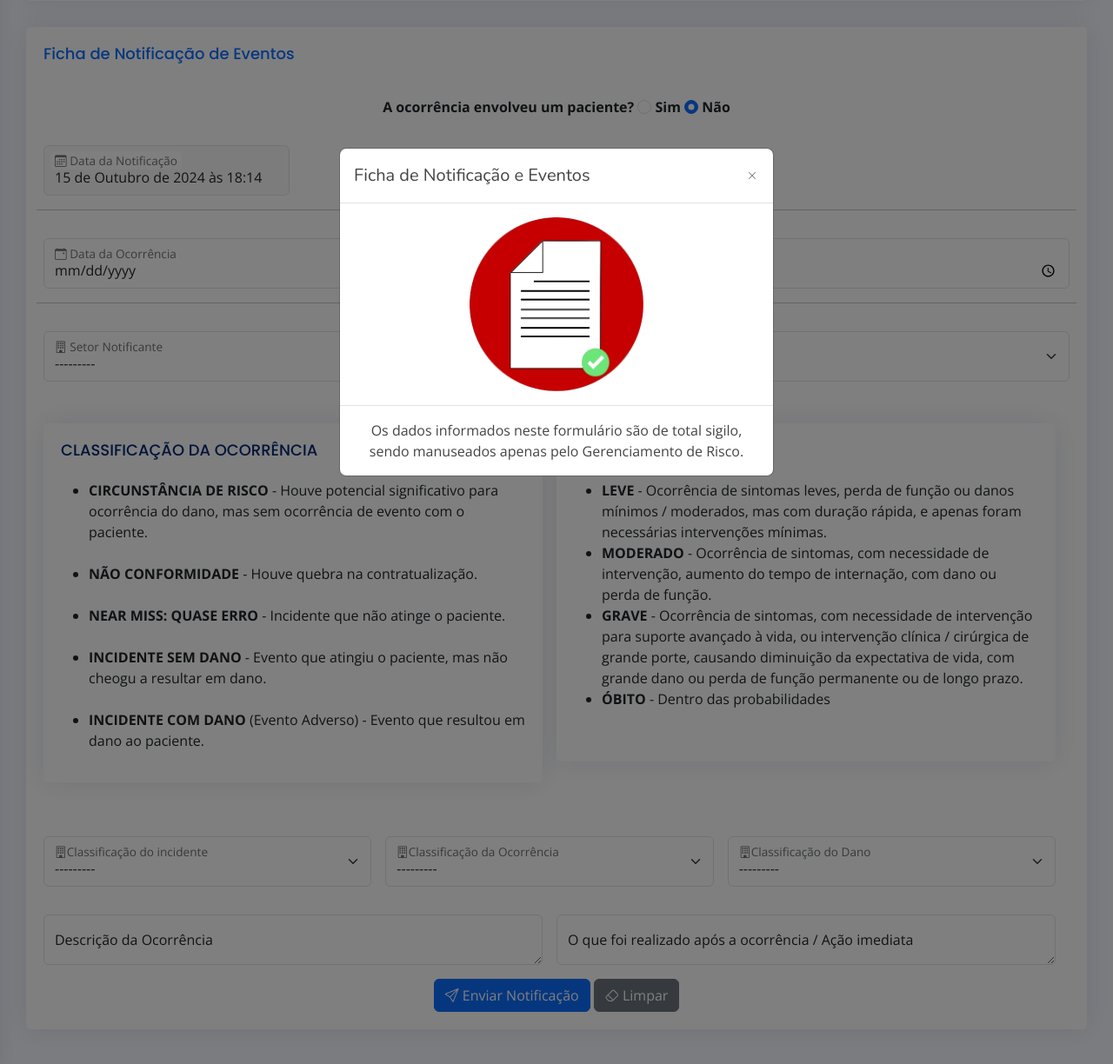
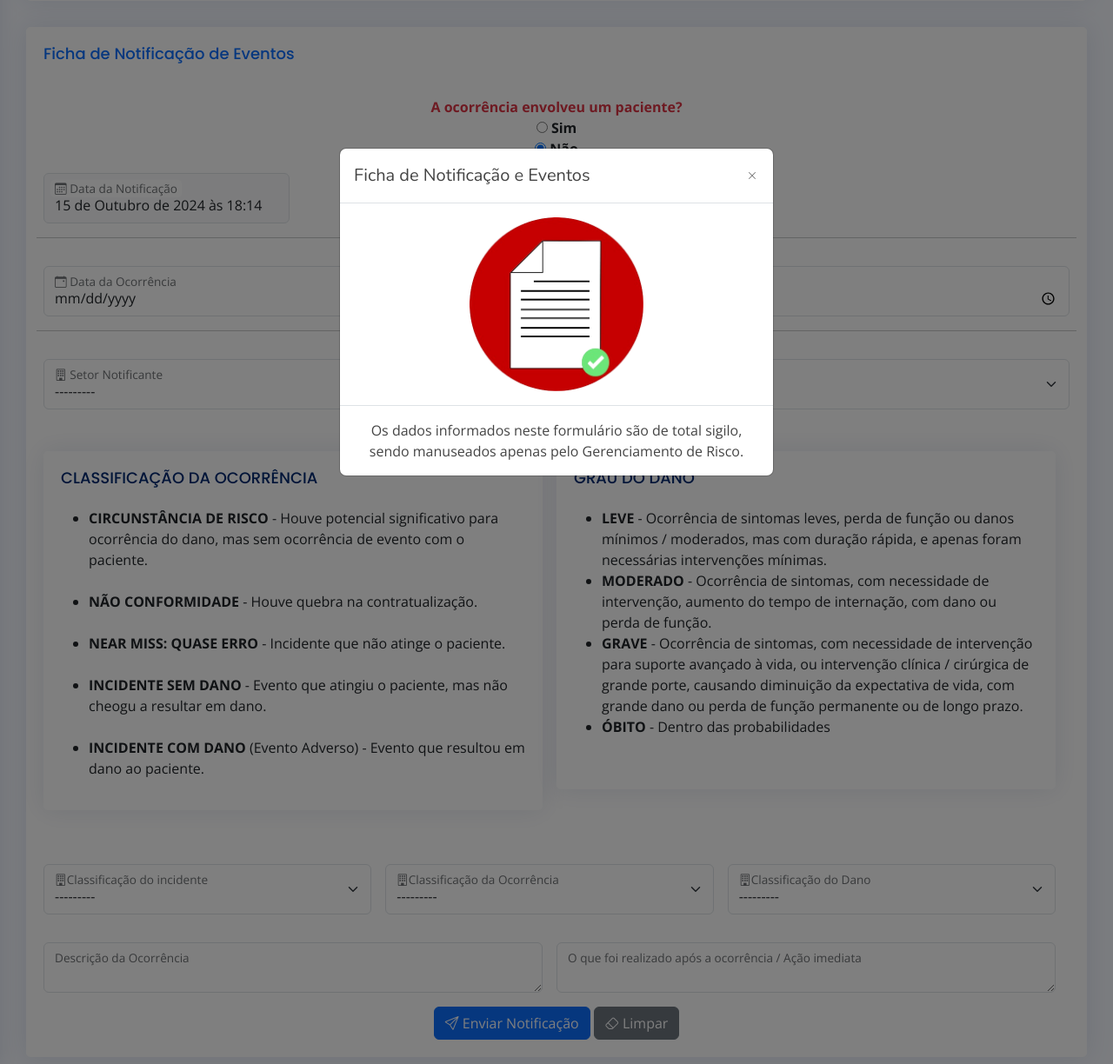
Before and after one commit to matheuskdev/safecare, a Django app: page / in a window 1280 px wide. Shown: the part 506-1730 px from the top of the page at 87% size. Run offline with Django 5.2, Linux system fonts and the light colour scheme; tables that the repository leaves empty hold one stand-in row (values such as "Sample post"); some libraries are stand-ins or nearby versions.

Commit message:
fix: ajust in templates

```diff
--- a/core/templates/static/assets/js/events/main.js
+++ b/core/templates/static/assets/js/events/main.js
@@ -10,8 +10,8 @@ import {
 
 document.addEventListener("DOMContentLoaded", function () {
   const extraFieldsContainer = document.getElementById("showPatient");
-  const radioShowFields = document.getElementById("patient_yes");
-  const radioHideFields = document.getElementById("patient_no");
+  const radioShowFields = document.getElementById("id_patient_involved_0");
+  const radioHideFields = document.getElementById("id_patient_involved_1");
 
 
   radioShowFields.addEventListener("change", function () {
--- a/events/templates/events_form.html
+++ b/events/templates/events_form.html
@@ -18,28 +18,12 @@
     <form class="row g-3"  method="post">
     {% csrf_token %}
       <!-- Seção do radiobutton -->
-      <p class="text-center">
+      <div class="text-center">
         <b>
-          A ocorrência envolveu um paciente?
-          <input
-            class="form-check-input"
-            type="radio"
-            name="gridRadios"
-            id="patient_yes"
-            value="yes"
-          />
-          Sim
-          <input
-            class="form-check-input"
-            type="radio"
-            name="gridRadios"
-            id="patient_no"
-            value="no"
-            checked
-          />
-          Não
+          <div class="text-danger">A ocorrência envolveu um paciente?</div>
+        {{form.patient_involved}}
         </b>
-      </p>
+      </div>
 
       <!-- Seção de Informações da Notificação -->
 
--- a/events/templates/partial/_events_form_ocurrence_2.html
+++ b/events/templates/partial/_events_form_ocurrence_2.html
@@ -4,7 +4,6 @@
   <div class="col-md-4">
     <div class="form-floating mb-3">
     {{form.incident_classification}}
-      </select>
       <label for="incidentClassification"
         ><i class="bi bi-building"></i>Classificação do incidente</label
       >
@@ -34,39 +33,28 @@
   <!-- Descrição da ocorrência -->
   <div class="col-md-6">
     <div class="form-floating">
-      <textarea
-        class="form-control"
-        id="descriptionOcurrence"
-        placeholder="Descrição da Ocorrência"
-        required
-        rows="10"
-        titile="Descreva a ocorrência com todos os detalhes"
-      ></textarea>
+    {{form.description_ocurrence}}
       <label for="descriptionOcurrence"
         ><i class="bi bi-warn"></i> Descrição da Ocorrência</label
       >
-      <span class="error" id="descriptionOcurrenceError"></span> <!-- Mensagem de erro -->
+      <span class="error" id="descriptionOcurrenceError"></span>
+      <span class="error">{{form.description_ocurrence.errors}}</span>
+
+      <!-- Mensagem de erro -->
     </div>
   </div>
 
   <!-- O que foi realizado após a ocorrência / Ação imediata -->
   <div class="col-md-6">
     <div class="form-floating">
-      <textarea
-        type="textarea"
-        class="form-control"
-        id="immediateAction"
-        placeholder="O que foi realizado após a ocorrência / Ação imediata "
-        ,
-        rows="10"
-        required
-        titile="O que foi realizado após a ocorrência / Ação imediata "
-      ></textarea>
+      {{form.immediate_action}}
       <label for="immediateAction">
         <i class="bi bi-warn"></i> O que foi realizado após a ocorrência / Ação
         imediata
       </label>
-       <span class="error" id="immediateActionError"></span> <!-- Mensagem de erro -->
+       <span class="error" id="immediateActionError"></span>
+       <span class="error"> {{form.immediate_action.errors}}</span>
+       <!-- Mensagem de erro -->
     </div>
   </div>
 </div>
--- a/events/templates/partial/_events_form_patient.html
+++ b/events/templates/partial/_events_form_patient.html
@@ -6,22 +6,12 @@
 <!-- Nome do Paciente -->
 <div class="col-md-8">
   <div class="form-floating">
-{% comment %}     <input
-      type="text"
-      class="form-control"
-      id="patientName"
-      placeholder="Nome do Paciente"
-      required
-      min="5"
-      pattern="^[A-Za-zÀ-ú\s]+$"
-      title="Somente letras e espaços são permitidos"
-    /> {% endcomment %}
     {{ form.patient_name }}
     <label for="patientName"
       ><i class="bi bi-person"></i> Nome do Paciente</label
     >
     <span class="error" id="nameError"></span>
-    <span class="error" id="nameError">{{form.patient_name.errors}}</span>
+    <span class="error">{{form.patient_name.errors}}</span>
      <!-- Mensagem de erro -->
   </div>
 </div>
@@ -29,19 +19,12 @@
 <!-- Data de Nascimento -->
 <div class="col-md-4">
   <div class="form-floating">
-{% comment %}     <input
-      type="date"
-      class="form-control"
-      id="birthDate"
-      placeholder="Data de Nascimento"
-      required
-    /> {% endcomment %}
     {{form.birth_date}}
     <label for="birthDate"
       ><i class="bi bi-calendar3"></i> Data de Nascimento</label
     >
     <span class="error" id="birthDateError"></span>
-    <span class="error" id="birthDateError">{{form.birth_date.errors}}</span>
+    <span class="error">{{form.birth_date.errors}}</span>
     <!-- Mensagem de erro -->
   </div>
 </div>
```
Also changed, not shown: other parts of events/templates/partial/_events_form_patient.html (+1 -21 lines), core/templates/components/_sidebar.html (+7 -22 lines), core/templates/static/assets/img/OIP.png (added).
